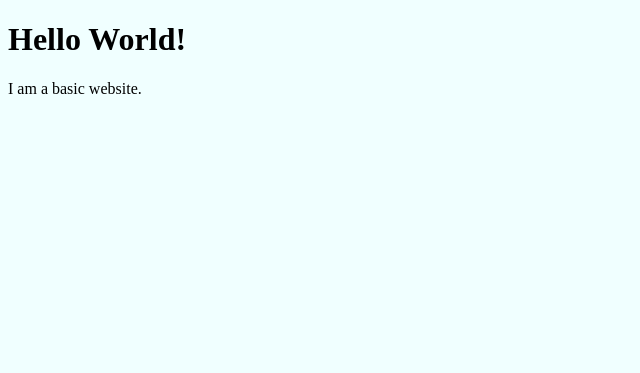
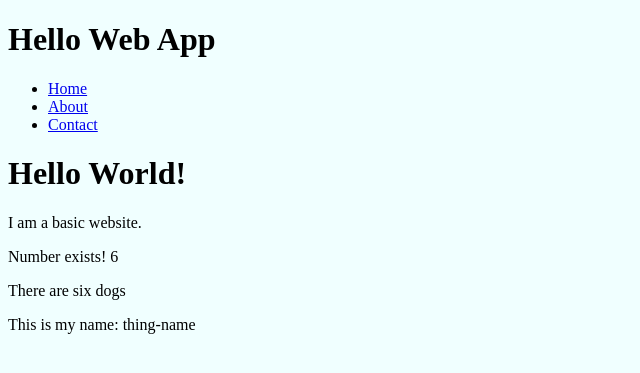
Before and after one commit to dacianmujdar/helloweb, a Django app: page / in a window 1280 px wide. Shown: the top 373 px of the page, without its empty margins (0-640 px from the left). Run offline with Django 3.2, Linux system fonts and the light colour scheme.

Commit message:
play with filters

```diff
--- a/collection/templates/base.html
+++ b/collection/templates/base.html
@@ -17,6 +17,22 @@
 
 </head>
 <body>
+     <header>
+         <h1>Hello Web App</h1>
+         <nav>
+             <ul>
+                 <li>
+                     <a href="{% url 'home' %}">Home</a>
+                 </li>
+                 <li>
+                    <a href="{% url 'about' %}">About</a>
+                 </li>
+                 <li>
+                     <a href="{% url 'contact' %}">Contact</a>
+                 </li>
+             </ul>
+         </nav>
+     </header>
      {% block content %}
      {% endblock content %}
 
--- a/collection/templates/index.html
+++ b/collection/templates/index.html
@@ -1,4 +1,5 @@
 {% extends 'base.html' %}
+{% load humanize %}
 {% block title %}
     Homepage - {{ block.super }}
 {% endblock title %}
@@ -6,4 +7,7 @@
 {% block content %}
     <h1>Hello World!</h1>
     <p>I am a basic website.</p>
+    <p> {% if number %} Number exists! {{ number }} {% endif %} </p>
+    <p> There are {{ number | apnumber }} dogs </p>
+    <p> This is my name: {{ thing | slugify }} </p>
 {% endblock content %}
--- a/collection/views.py
+++ b/collection/views.py
@@ -3,4 +3,9 @@ from django.shortcuts import render
 
 # Create your views here.
 def index(request):
-    return render(request, 'index.html')
+    number = 6
+    thing = "Thing name"
+    return render(request, 'index.html', {
+        'number': number,
+        'thing': thing
+    })
--- a/hellowebapp/settings.py
+++ b/hellowebapp/settings.py
@@ -37,6 +37,7 @@ INSTALLED_APPS = [
     'django.contrib.sessions',
     'django.contrib.messages',
     'django.contrib.staticfiles',
+    'django.contrib.humanize',
     'collection',
 ]
 
```
